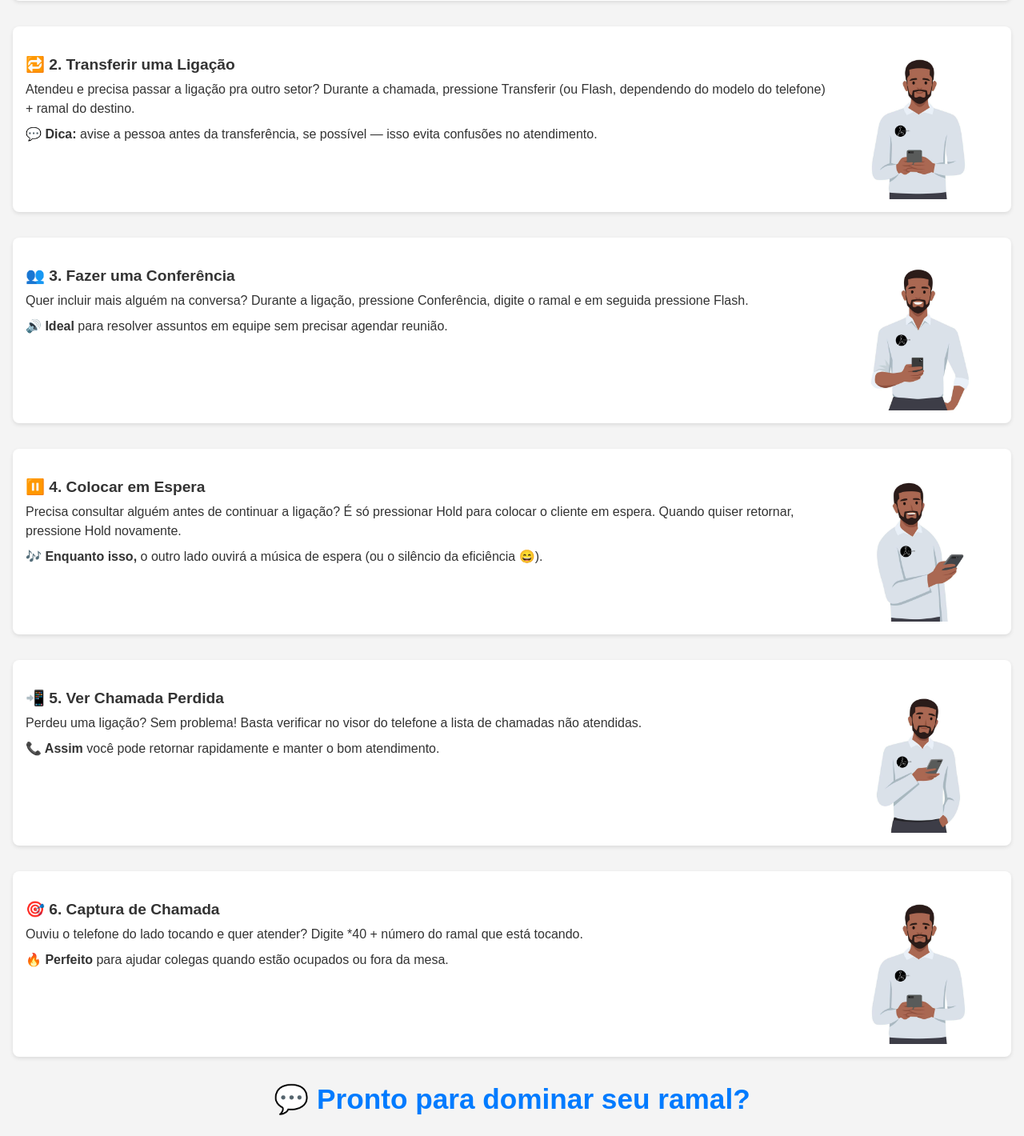
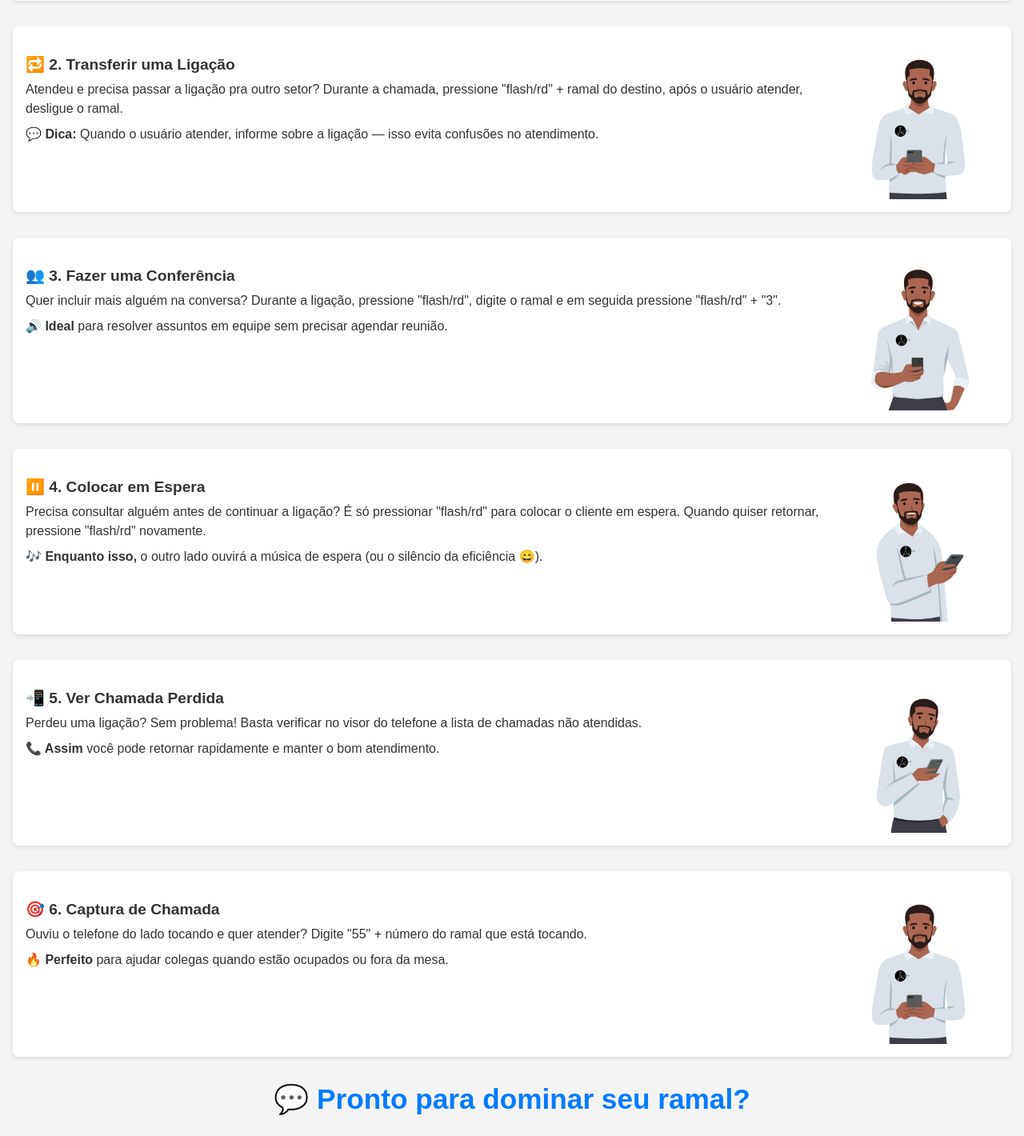
Before and after one commit to lealgoldenboy/manuais_ramais, a Flask app: page / in a window 1280 px wide. Shown: the part 599-2019 px from the top of the page at 80% size. Run offline with Flask 3, Linux system fonts and the light colour scheme.

Commit message:
Atualiza manual interativo dos ramais

```diff
--- a/templates/index.html
+++ b/templates/index.html
@@ -33,8 +33,8 @@
         <section class="function">
             <div class="function-content">
                 <h3>🔁 2. Transferir uma Ligação</h3>
-                <p>Atendeu e precisa passar a ligação pra outro setor? Durante a chamada, pressione Transferir (ou Flash, dependendo do modelo do telefone) + ramal do destino.</p>
-                <p><strong>💬 Dica:</strong> avise a pessoa antes da transferência, se possível — isso evita confusões no atendimento.</p>
+                <p>Atendeu e precisa passar a ligação pra outro setor? Durante a chamada, pressione "flash/rd" + ramal do destino, após o usuário atender, desligue o ramal.</p>
+                <p><strong>💬 Dica:</strong> Quando o usuário atender, informe sobre a ligação — isso evita confusões no atendimento.</p>
             </div>
             <img src="{{ url_for('static', filename='imagens/Design sem nome (3).png') }}" alt="Transferir uma Ligação">
         </section>
@@ -42,7 +42,7 @@
         <section class="function">
             <div class="function-content">
                 <h3>👥 3. Fazer uma Conferência</h3>
-                <p>Quer incluir mais alguém na conversa? Durante a ligação, pressione Conferência, digite o ramal e em seguida pressione Flash.</p>
+                <p>Quer incluir mais alguém na conversa? Durante a ligação, pressione "flash/rd", digite o ramal e em seguida pressione "flash/rd" + "3".</p>
                 <p><strong>🔊 Ideal</strong> para resolver assuntos em equipe sem precisar agendar reunião.</p>
             </div>
             <img src="{{ url_for('static', filename='imagens/Design sem nome (2).png') }}" alt="Fazer uma Conferência">
@@ -51,7 +51,7 @@
         <section class="function">
             <div class="function-content">
                 <h3>⏸️ 4. Colocar em Espera</h3>
-                <p>Precisa consultar alguém antes de continuar a ligação? É só pressionar Hold para colocar o cliente em espera. Quando quiser retornar, pressione Hold novamente.</p>
+                <p>Precisa consultar alguém antes de continuar a ligação? É só pressionar "flash/rd" para colocar o cliente em espera. Quando quiser retornar, pressione "flash/rd" novamente.</p>
                 <p><strong>🎶 Enquanto isso,</strong> o outro lado ouvirá a música de espera (ou o silêncio da eficiência 😄).</p>
             </div>
             <img src="{{ url_for('static', filename='imagens/Design sem nome (4).png') }}" alt="Colocar em Espera">
@@ -69,7 +69,7 @@
         <section class="function">
             <div class="function-content">
                 <h3>🎯 6. Captura de Chamada</h3>
-                <p>Ouviu o telefone do lado tocando e quer atender? Digite *40 + número do ramal que está tocando.</p>
+                <p>Ouviu o telefone do lado tocando e quer atender? Digite "55" + número do ramal que está tocando.</p>
                 <p><strong>🔥 Perfeito</strong> para ajudar colegas quando estão ocupados ou fora da mesa.</p>
             </div>
             <img src="{{ url_for('static', filename='imagens/Design sem nome (3).png') }}" alt="Captura de Chamada">
```
